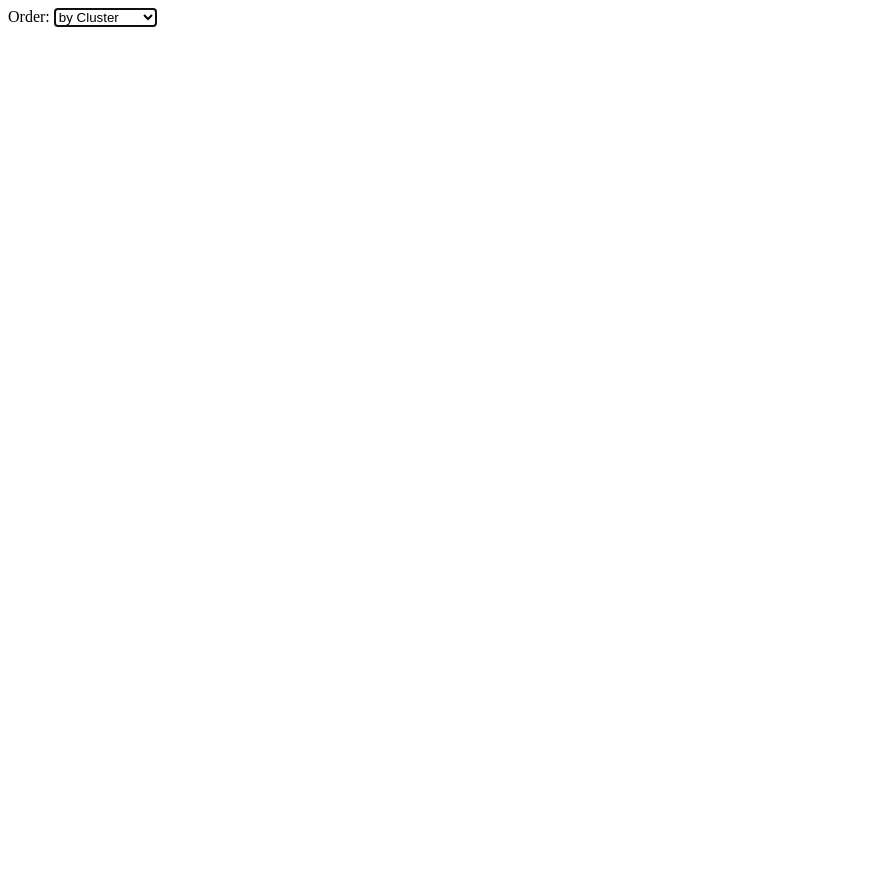
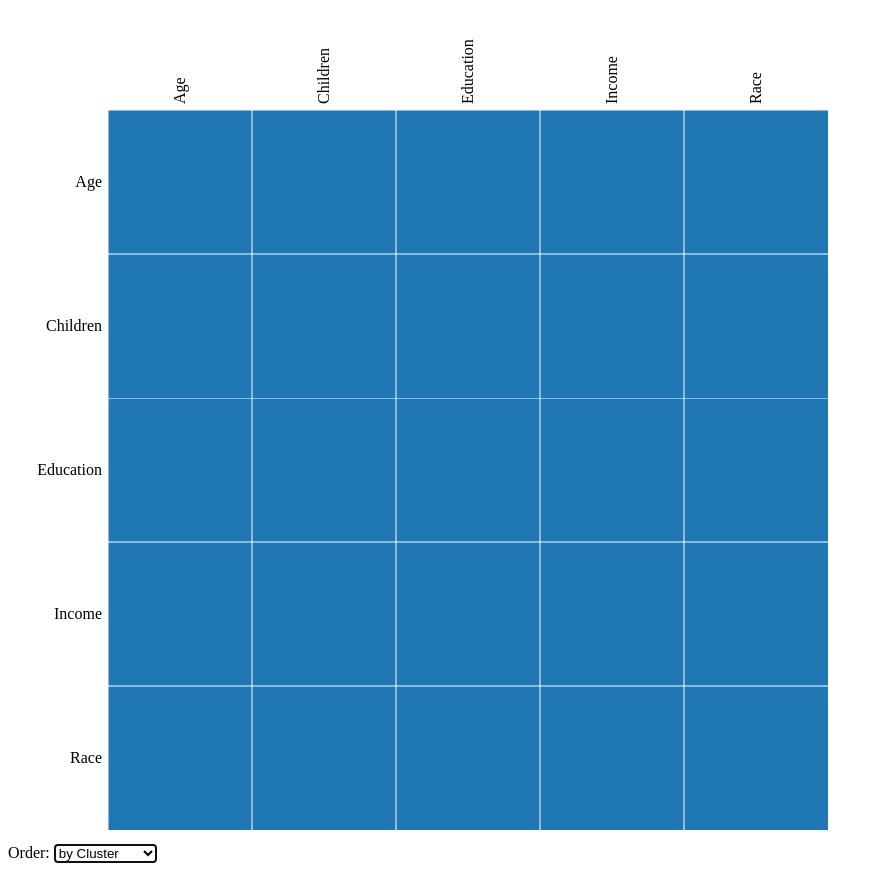
Before and after one commit to PillarDev-Design/library_co-occurance, a plain HTML site: page index.html in a window 1280 px wide. Shown: the whole page, without its empty margins (0-883 px from the left). Before the commit the page ends 800 px from the top, so only its background shows below. Drawn offline with Linux system fonts and the light colour scheme.

```diff
--- a/data/css/library_style.css
+++ b/data/css/library_style.css
@@ -7,3 +7,8 @@ line {
 text.active {
     fill: red;
 }
+#chart_area {
+    display: block;
+    margin: 30px auto 0;
+    margin-left: 100px;
+}
--- a/data/js/library_util.js
+++ b/data/js/library_util.js
@@ -7,6 +7,11 @@
 /*------------------------------------------------------*\
  * Globals                                              *
 \*------------------------------------------------------*/
+
+/*------------------------------------------------------*\
+ * Functions                                            *
+\*------------------------------------------------------*/
+function initialize(){
     var margin = {top: 80, right: 0, bottom: 10, left: 80},
         width = 720,
         height = 720;
@@ -23,10 +28,6 @@ var svg = d3.select('#chart_area')
                     .append('g')
                     .attr('transform', 'translate(' + margin.left + ',' + margin.top + ")");
 
-/*------------------------------------------------------*\
- * Functions                                            *
-\*------------------------------------------------------*/
-function initialize(){
     // AJAX Loading of JSON
     d3.json('/data/json/alachua.json', function(libraries) {
         var matrix = [],
```
Lines whose indentation alone changed are shown as unchanged.
